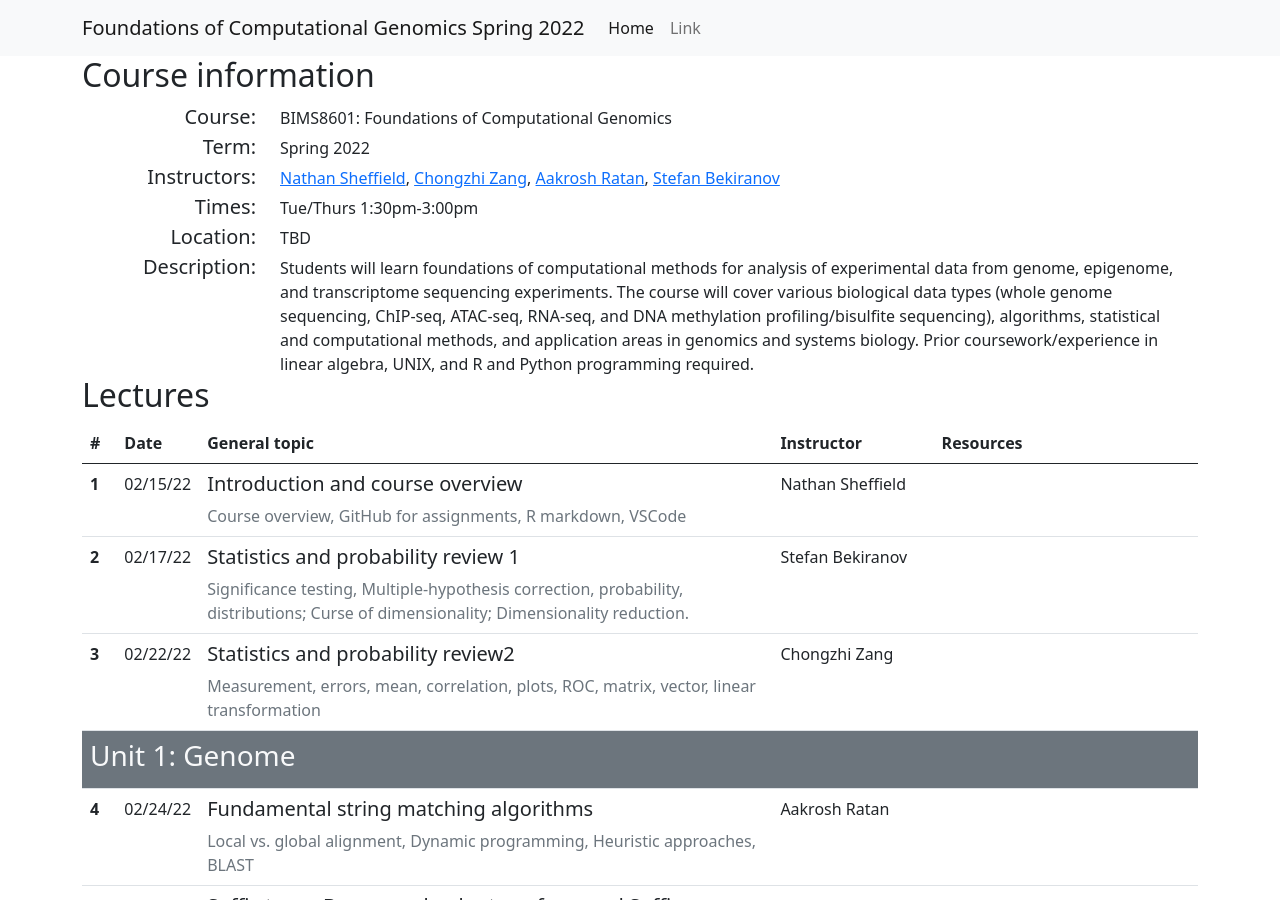
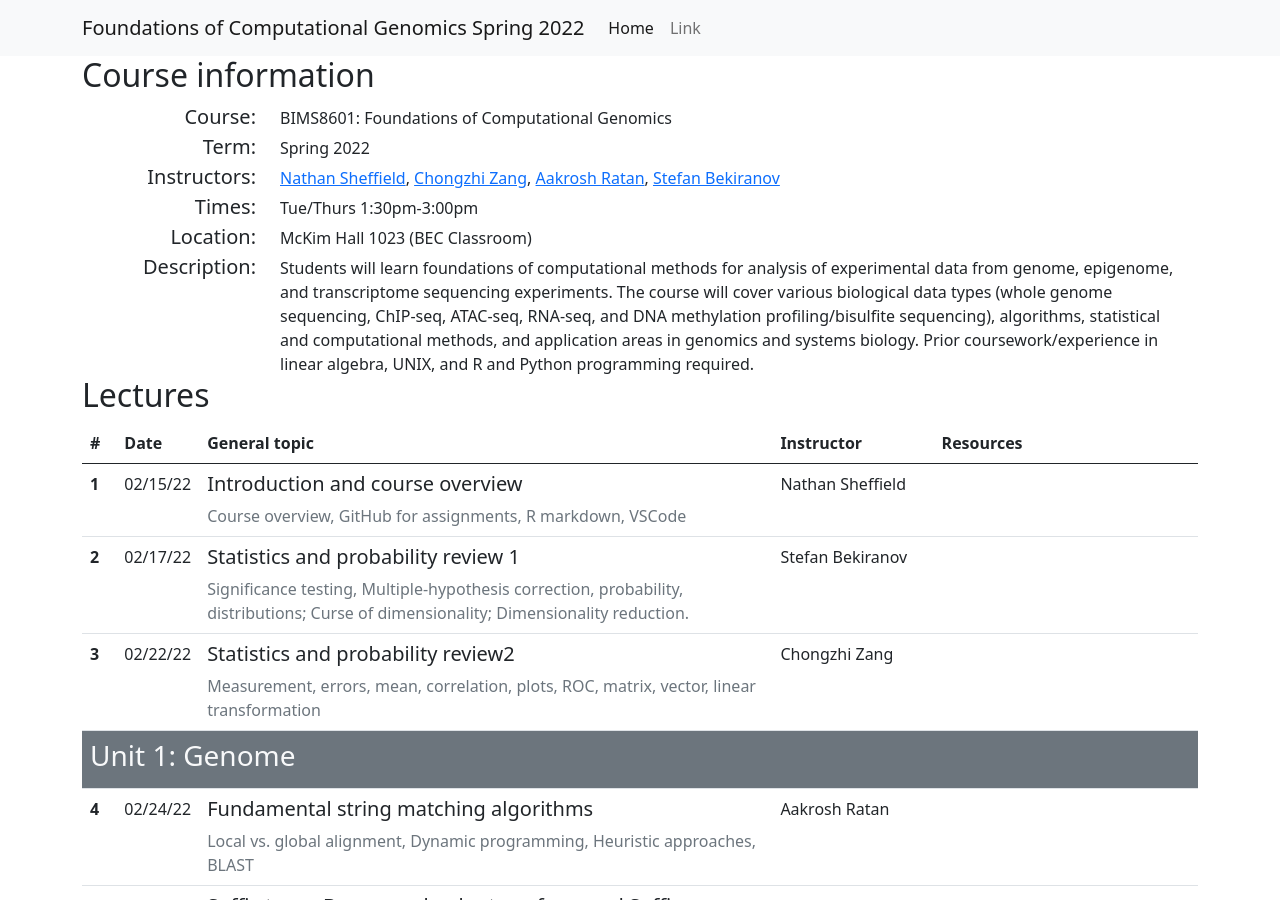
Before and after one commit to cphg/compgen, a Jekyll site: the page built from index.md, in a window 1280 px wide and 900 px high. Built offline with Jekyll 4.4.1, drawn with Linux system fonts in a browser that asks for light colours.

Commit message:
Update course_information.yaml

```diff
--- a/_data/course_information.yaml
+++ b/_data/course_information.yaml
@@ -3,7 +3,7 @@ course:
   number: BIMS8601
   term: Spring 2022
   times: Tue/Thurs 1:30pm-3:00pm
-  location: TBD
+  location: McKim Hall 1023 (BEC Classroom)
   instructor_of_record: Nathan Sheffield
   instructors:
     - name: Nathan Sheffield
```
